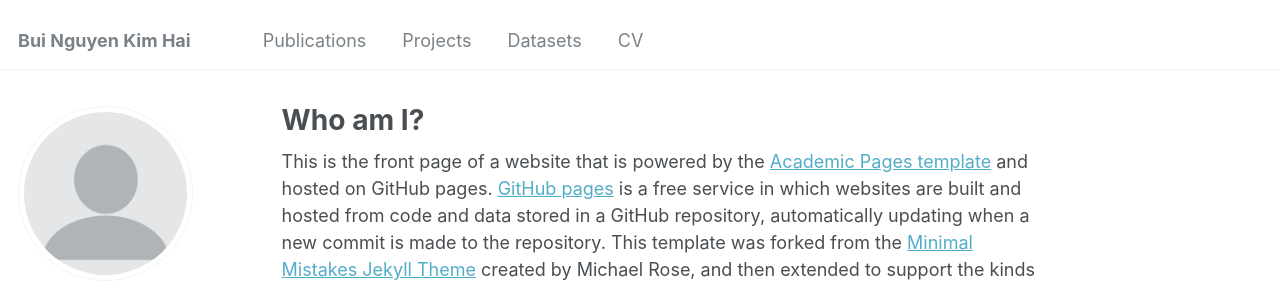
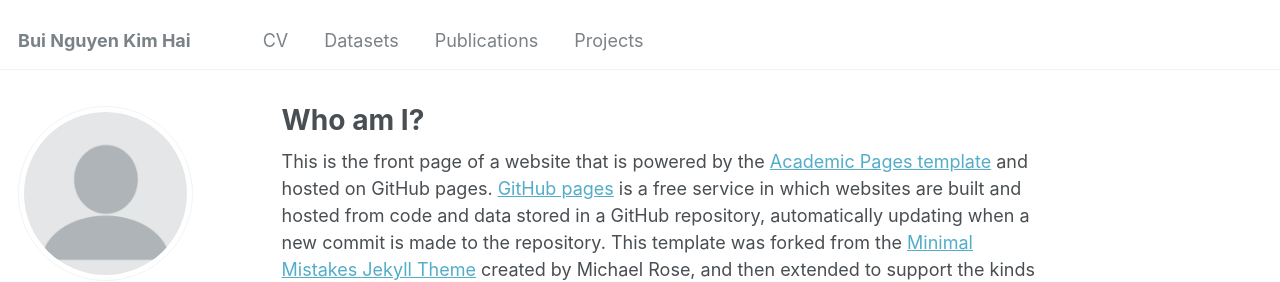
Before and after one commit to whynotkimhari/whynotkimhari.github.io, a Jekyll site: the page built from _pages/about.md, in a window 1280 px wide. Shown: the top 282 px of the page. Built offline with Jekyll 4.4.1, drawn with Linux system fonts in a browser that asks for light colours; part of the change alters nothing that is shown.

```diff
--- a/_data/navigation.yml
+++ b/_data/navigation.yml
@@ -5,14 +5,17 @@
 # prevent it from being included in the site.
 
 main:
+  - title: "CV"
+    url: /cv/
+
+  - title: "Datasets"
+    url: /datasets/
+
   - title: "Publications"
     url: /publications/
 
   - title: "Projects"
     url: /projects/
-
-  - title: "Datasets"
-    url: /datasets/
 
   # - title: "Portfolio"
   #   url: /portfolio/
@@ -20,8 +23,5 @@ main:
   # - title: "Blog Posts"
   #   url: /year-archive/
 
-  - title: "CV"
-    url: /cv/
-
   # - title: "Guide"
   #   url: /markdown/
```
